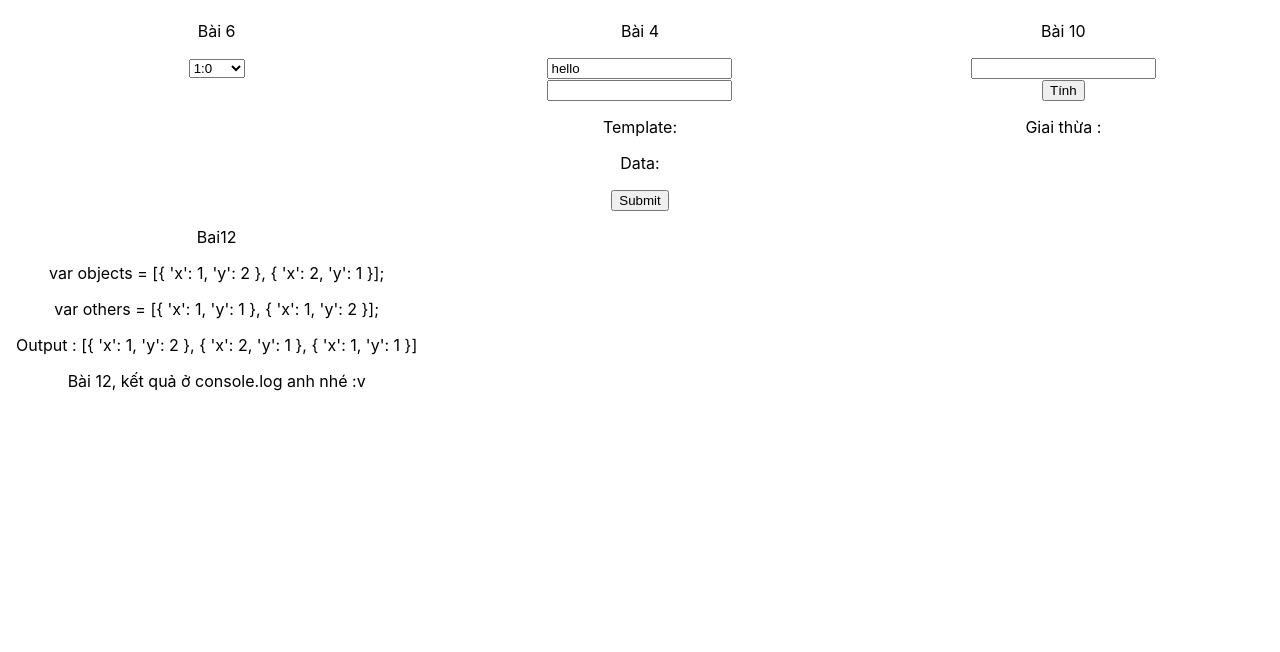
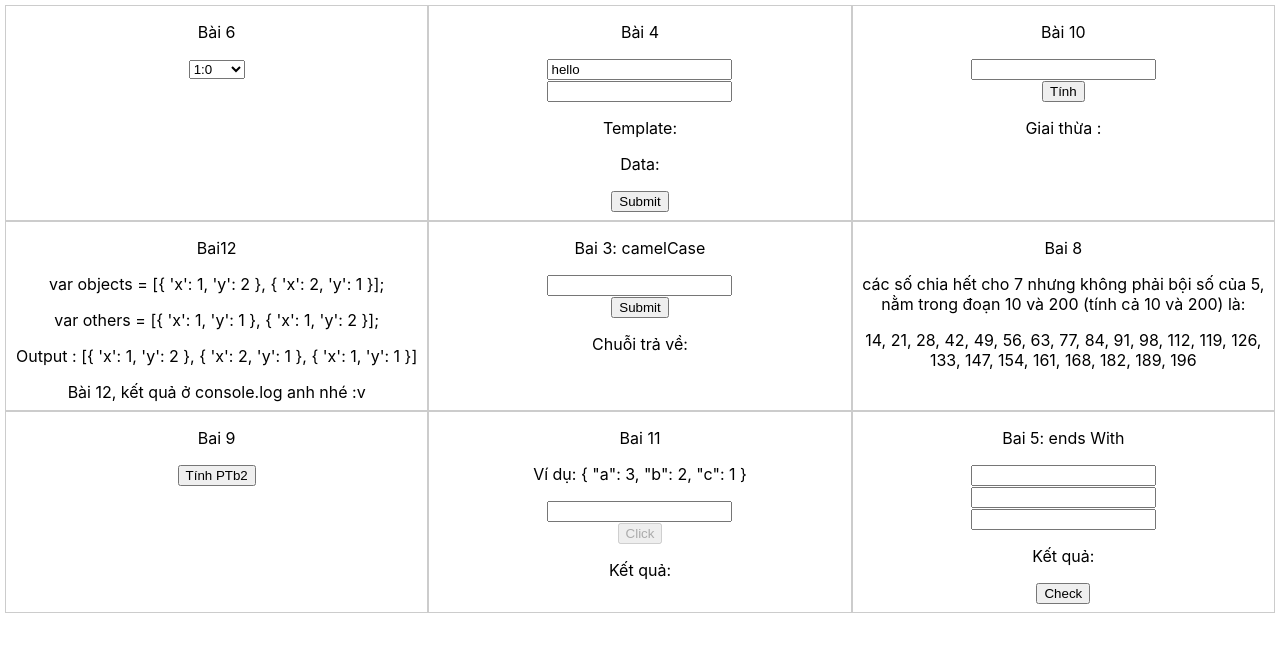
Before and after one commit to Tungduong2001/play-ts, a React (Create React App) app: page / in a window 1280 px wide. Shown: the top 652 px of the page. Built offline with nearby package versions, Linux system fonts and the light colour scheme.

Commit message:
meger to develope

```diff
--- a/src/App.css
+++ b/src/App.css
@@ -4,3 +4,8 @@
   display: grid;
   grid-template-columns: 1fr 1fr 1fr;
 }
+
+.content {
+  border: 1px solid #ccc;
+  padding-bottom: 8px;
+}
--- a/src/App.tsx
+++ b/src/App.tsx
@@ -1,4 +1,4 @@
-import React, { useState } from "react";
+import React, { useEffect, useState } from "react";
 import "./App.css";
 
 function App() {
@@ -38,7 +38,7 @@ function App() {
   const [templates, setTemplates] = useState<any>("");
   const [data, setData] = useState<any>("");
   const [datas, setDatas] = useState<any>("");
-  const onSubmit = () => {
+  const onSubmitt = () => {
     setTemplates((prev: any) => {
       const newTemplate = template;
 
@@ -77,10 +77,108 @@ function App() {
   );
   console.log(filter);
 
-  //
+  // Bai 3
+  const [text, setText] = useState<any>("");
+  const [newText, setnewText] = useState();
+
+  const onSubmit = () => {
+    setText((prev: any) => {
+      const camelize = (text: any) => {
+        const a = text
+          .toLowerCase()
+          .replace(/[-_\s.]+(.)?/g, (word: any, index: any) =>
+            index ? index.toUpperCase() : ""
+          );
+        return a.substring(0, 1).toLowerCase() + a.substring(1);
+      };
+      setnewText(camelize(text));
+      return newText;
+    });
+    setText("");
+  };
+
+  // Bai 8
+
+  const arrNum: any = [];
+  for (let index = 10; index <= 200; index++) {
+    if (index % 7 == 0 && index % 5 != 0) {
+      arrNum.push(index);
+    }
+  }
+
+  // Bai9
+
+  const btnClick = () => {
+    const a = Number(prompt("Nhập a"));
+    const b = Number(prompt("Nhập b"));
+    const c = Number(prompt("Nhập c"));
+    let x = 0;
+    let x1 = 0;
+    let x2 = 0;
+
+    const delta = b * b - 4 * a * c;
+
+    if (a == 0 && b != 0) {
+      x = -c / b;
+      alert(`x=${x}`);
+      return;
+    }
+    if (delta > 0) {
+      alert(
+        `Pt có 2 nghiệm phân biệt ${(x1 =
+          (-b + Math.sqrt(delta)) / (2 * a))} và  ${(x2 =
+          (-b - Math.sqrt(delta)) / (2 * a))}`
+      );
+      return;
+    }
+    if (b == 0) {
+      alert("pt vo nghiem");
+      if (delta == 0 || b != 0) {
+        alert(`Pt có nghiệm kép x1 = x2 = ${(x1 = x2 = (-b / 2) * a)}`);
+      }
+      return;
+    }
+    if (delta < 0) {
+      alert(`Pt vô nghiệm`);
+    }
+  };
+
+  // Bai11
+
+  const [tex, setTex] = useState<any>("");
+  const [texts, setTexts] = useState<any>([]);
+  const [a, setA] = useState<any>();
+  const handleSubmit = () => {
+    setTexts((prev: any) => {
+      const newText = tex;
+      const jsonText = JSON.parse(newText);
+      const objectFlip = Object.fromEntries(
+        Object.entries(jsonText).map((a) => a.reverse())
+      );
+      setA(JSON.stringify(objectFlip));
+
+      return newText;
+    });
+    setTex("");
+  };
+
+  // Bài 5:
+  const [string, setSring] = useState<any>("");
+  const [condition, setCondition] = useState<any>("");
+  const [condition2, setCondition2] = useState<any>("");
+  const [c, setC] = useState<any>("");
+
+  const checked = (text: string, a: string, b?: number) => {
+    if (text.endsWith(a) || text.endsWith(a, b)) {
+      setC("true");
+    } else {
+      setC("false");
+    }
+  };
   return (
     <div className="container">
-      <div>
+      {/* Bai6 */}
+      <div className="content">
         <p>Bài 6</p>
         <select name="" id="">
           {hours.map((item: any, index: number) => (
@@ -90,7 +188,8 @@ function App() {
           ))}
         </select>
       </div>
-      <div>
+      {/* Bai4 */}
+      <div className="content">
         <p>Bài 4</p>
         <input
           type="text"
@@ -108,9 +207,10 @@ function App() {
         <p>Template: {templates}</p>
         <p>Data: {datas}</p>
         <p>{templates + " " + datas}</p>
-        <button onClick={onSubmit}>Submit</button>
+        <button onClick={onSubmitt}>Submit</button>
       </div>
-      <div>
+      {/* Bai10 */}
+      <div className="content">
         <p>Bài 10</p>
         <input
           type="number"
@@ -124,13 +224,83 @@ function App() {
           Giai thừa : {expression} {factorial}
         </p>
       </div>
-      <div>
+      {/* Bai12 */}
+      <div className="content">
         <p>Bai12</p>
         <p>{`var objects = [{ 'x': 1, 'y': 2 }, { 'x': 2, 'y': 1 }];`}</p>
         <p>{`var others = [{ 'x': 1, 'y': 1 }, { 'x': 1, 'y': 2 }];`}</p>
         <p>{`Output : [{ 'x': 1, 'y': 2 }, { 'x': 2, 'y': 1 }, { 'x': 1, 'y': 1 }]`}</p>
         Bài 12, kết quả ở console.log anh nhé :v
       </div>
+      {/* Bai3 */}
+      <div className="content">
+        <p>Bai 3: camelCase</p>
+        <input
+          type="text"
+          value={text}
+          onChange={(e: any) => setText(e.target.value)}
+        />{" "}
+        <br />
+        <button onClick={onSubmit}>Submit</button>
+        <p>Chuỗi trả về: {newText} </p>
+      </div>
+      {/* Bai8 */}
+      <div className="content">
+        <p>Bai 8</p>
+        <p>
+          các số chia hết cho 7 nhưng không phải bội số của 5, nằm trong đoạn 10
+          và 200 (tính cả 10 và 200) là:
+        </p>
+        <p>{arrNum.join(", ")}</p>
+      </div>
+      {/*  Bai9  */}
+      <div className="content">
+        <p>Bai 9</p>
+        <button onClick={btnClick}>Tính PTb2</button>
+      </div>
+      {/*  Bai11  */}
+      <div className="content">
+        <p>Bai 11</p>
+        <p>{`Ví dụ: { "a": 3, "b": 2, "c": 1 }`}</p>
+        <input value={tex} onChange={(e: any) => setTex(e.target.value)} />
+        <br />
+        {tex ? (
+          <button onClick={handleSubmit}>Click</button>
+        ) : (
+          <button disabled onClick={handleSubmit}>
+            Click
+          </button>
+        )}
+
+        <p>Kết quả: {a}</p>
+      </div>
+      {/* Bai 5 */}
+
+      <div className="content">
+        <p>Bai 5: ends With</p>
+        <input
+          type="text"
+          value={string}
+          onChange={(e) => setSring(e.target.value)}
+        />
+        <br />
+        <input
+          type="text"
+          value={condition}
+          onChange={(e) => setCondition(e.target.value)}
+        />
+        <br />
+        <input
+          type="text"
+          value={condition2}
+          onChange={(e) => setCondition2(e.target.value)}
+        />
+        <br />
+        <p> Kết quả: {c}</p>
+        <button onClick={() => checked(string, condition, condition2)}>
+          Check
+        </button>
+      </div>
     </div>
   );
 }
```
